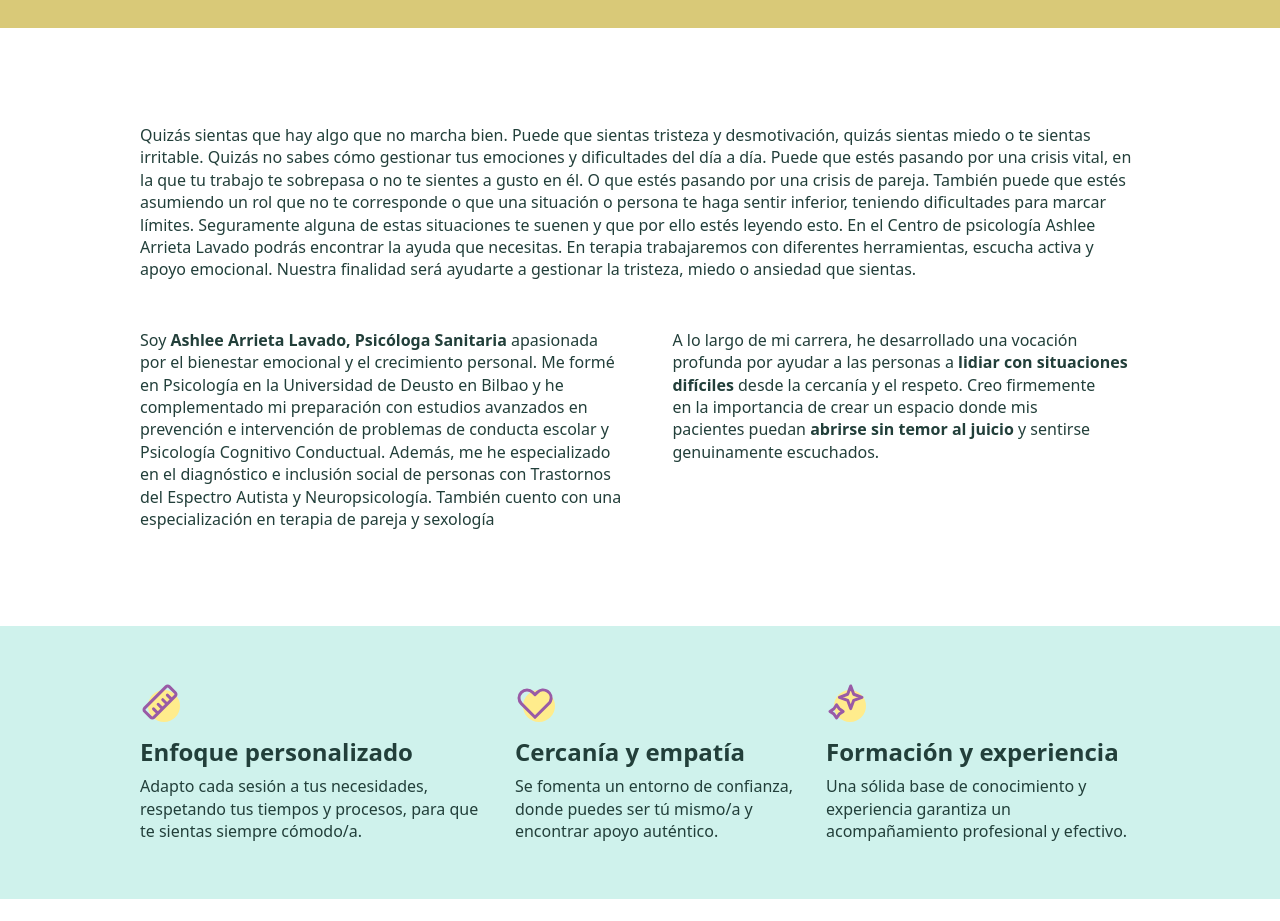
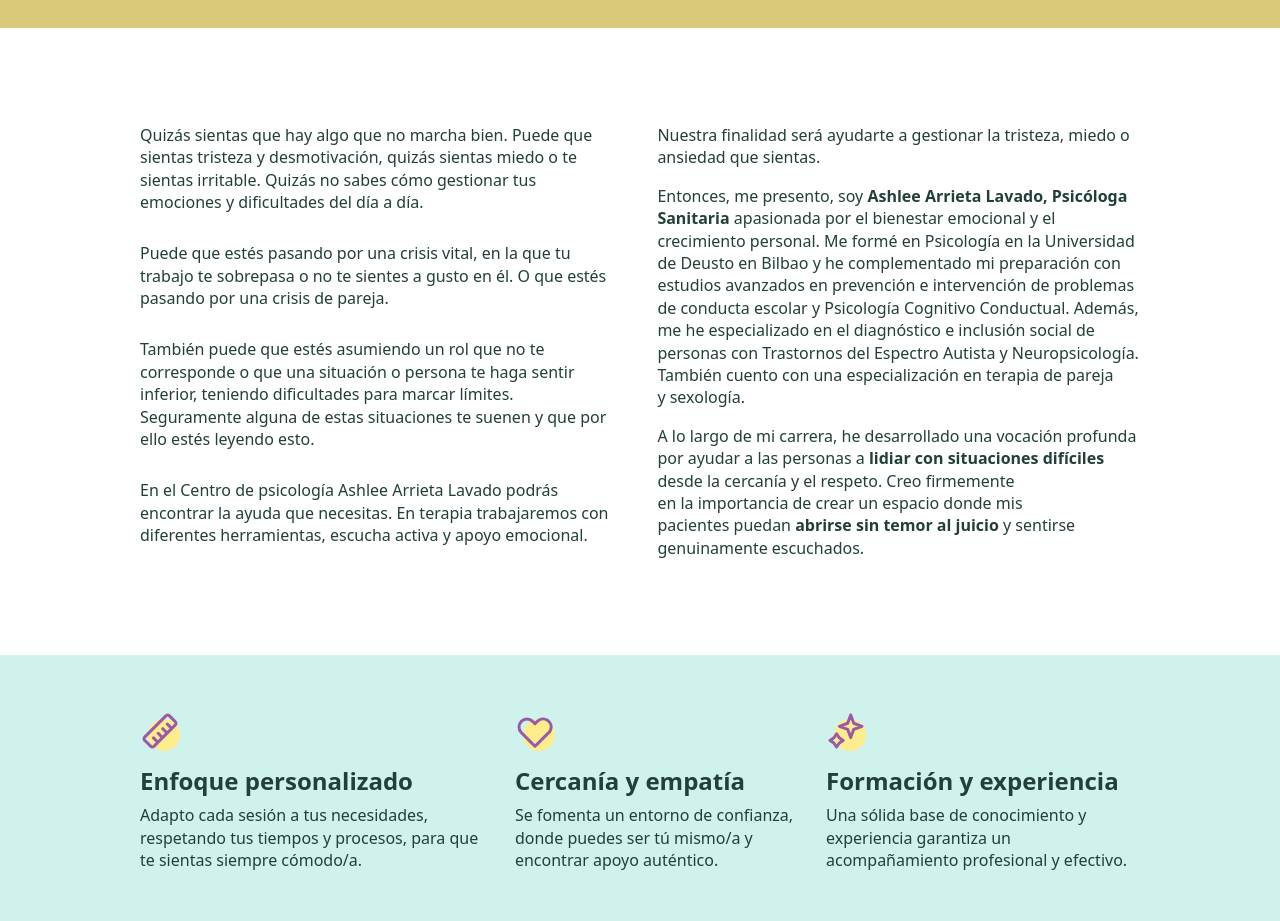
Before and after one commit to DmelladoH/ashleearrietalavado, an Astro site: page / in a window 1280 px wide. Shown: the part 780-1701 px from the top of the page. Built offline with nearby package versions, Linux system fonts and the light colour scheme; Astro itself is replaced by a stand-in of ours.

Commit message:
feat: adapt text

```diff
--- a/src/sections/introduction.astro
+++ b/src/sections/introduction.astro
@@ -1,33 +1,84 @@
+---
+import Text from '@components/ui/text.astro';
+---
+
 <section class="px-l desktop:py-xxxl py-xxl flex justify-center">
   <div class="desktop:max-w-[1000px] grid gap-xl">
-    <p class="text-pretty text-body leading-body font-normal">
-      Quizás sientas que hay algo que no marcha bien. Puede que sientas tristeza
-      y desmotivación, quizás sientas miedo o te sientas irritable. Quizás no
-      sabes cómo gestionar tus emociones y dificultades del día a día. Puede que
-      estés pasando por una crisis vital, en la que tu trabajo te sobrepasa o no
-      te sientes a gusto en él. O que estés pasando por una crisis de pareja.
-      También puede que estés asumiendo un rol que no te corresponde o que una
-      situación o persona te haga sentir inferior, teniendo dificultades para
-      marcar límites. Seguramente alguna de estas situaciones te suenen y que
-      por ello estés leyendo esto. En el Centro de psicología Ashlee Arrieta
-      Lavado podrás encontrar la ayuda que necesitas. En terapia trabajaremos
-      con diferentes herramientas, escucha activa y apoyo emocional. Nuestra
-      finalidad será ayudarte a gestionar la tristeza, miedo o ansiedad que
-      sientas.
-    </p>
+    <!-- <div class="justify-center grid desktop:grid-flow-col gap-xl">
+      <div>
+        <Text>
+          Quizás sientas que hay algo que no marcha bien. Puede que sientas
+          tristeza y desmotivación, quizás sientas miedo o te sientas irritable.
+          Quizás no sabes cómo gestionar tus emociones y dificultades del día a
+          día.
+        </Text>
+        <Text>
+          Puede que estés pasando por una crisis vital, en la que tu trabajo te
+          sobrepasa o no te sientes a gusto en él. O que estés pasando por una
+          crisis de pareja.
+        </Text>
+      </div>
+      <div>
+        <Text>
+          También puede que estés asumiendo un rol que no te corresponde o que
+          una situación o persona te haga sentir inferior, teniendo dificultades
+          para marcar límites. Seguramente alguna de estas situaciones te suenen
+          y que por ello estés leyendo esto.
+        </Text>
+        <Text>
+          En el Centro de psicología Ashlee Arrieta Lavado podrás encontrar la
+          ayuda que necesitas. En terapia trabajaremos con diferentes
+          herramientas, escucha activa y apoyo emocional.
+        </Text>
+        <Text>
+          Nuestra finalidad será ayudarte a gestionar la tristeza, miedo o
+          ansiedad que sientas.
+        </Text>
+      </div>
+    </div> -->
     <div class="gap-s flex justify-center">
       <div class="justify-center grid desktop:grid-flow-col gap-xl">
-        <p class="text-pretty text-body leading-body font-normal">
-          Soy <span>Ashlee Arrieta Lavado, Psicóloga Sanitaria</span> apasionada
-          por el bienestar emocional y el crecimiento personal. Me formé en Psicología
-          en la Universidad de Deusto en Bilbao y he complementado mi preparación
-          con estudios avanzados en prevención e intervención de problemas de conducta
-          escolar y Psicología Cognitivo Conductual. Además, me he especializado
-          en el diagnóstico e inclusión social de personas con Trastornos del Espectro
-          Autista y Neuropsicología. También cuento con una especialización en terapia
-          de pareja y sexología
-        </p>
-        <p class="text-pretty text-body leading-body font-normal">
+        <div class="grid gap-s">
+          <Text>
+            Quizás sientas que hay algo que no marcha bien. Puede que sientas
+            tristeza y desmotivación, quizás sientas miedo o te sientas
+            irritable. Quizás no sabes cómo gestionar tus emociones y
+            dificultades del día a día.
+          </Text>
+          <Text>
+            Puede que estés pasando por una crisis vital, en la que tu trabajo
+            te sobrepasa o no te sientes a gusto en él. O que estés pasando por
+            una crisis de pareja.
+          </Text>
+          <Text>
+            También puede que estés asumiendo un rol que no te corresponde o que
+            una situación o persona te haga sentir inferior, teniendo
+            dificultades para marcar límites. Seguramente alguna de estas
+            situaciones te suenen y que por ello estés leyendo esto.
+          </Text>
+          <Text>
+            En el Centro de psicología Ashlee Arrieta Lavado podrás encontrar la
+            ayuda que necesitas. En terapia trabajaremos con diferentes
+            herramientas, escucha activa y apoyo emocional.
+          </Text>
+        </div>
+        <div class="grid gap-s">
+          <Text>
+            Nuestra finalidad será ayudarte a gestionar la tristeza, miedo o
+            ansiedad que sientas.
+          </Text>
+          <Text>
+            Entonces, me presento, soy <span
+              >Ashlee Arrieta Lavado, Psicóloga Sanitaria</span
+            > apasionada por el bienestar emocional y el crecimiento personal. Me
+            formé en Psicología en la Universidad de Deusto en Bilbao y he complementado
+            mi preparación con estudios avanzados en prevención e intervención de
+            problemas de conducta escolar y Psicología Cognitivo Conductual. Además,
+            me he especializado en el diagnóstico e inclusión social de personas
+            con Trastornos del Espectro Autista y Neuropsicología. También cuento
+            con una especialización en terapia de pareja y sexología.
+          </Text>
+          <Text>
             A lo largo de mi carrera, he desarrollado una vocación profunda por
             ayudar a las personas a <span
               >lidiar con situaciones difíciles
@@ -35,7 +86,8 @@
             importancia de crear un espacio donde mis pacientes puedan <span
               >abrirse sin temor al juicio</span
             > y sentirse genuinamente escuchados.
-        </p>
+          </Text>
+        </div>
       </div>
     </div>
   </div>
```
Lines whose indentation alone changed are shown as unchanged.
